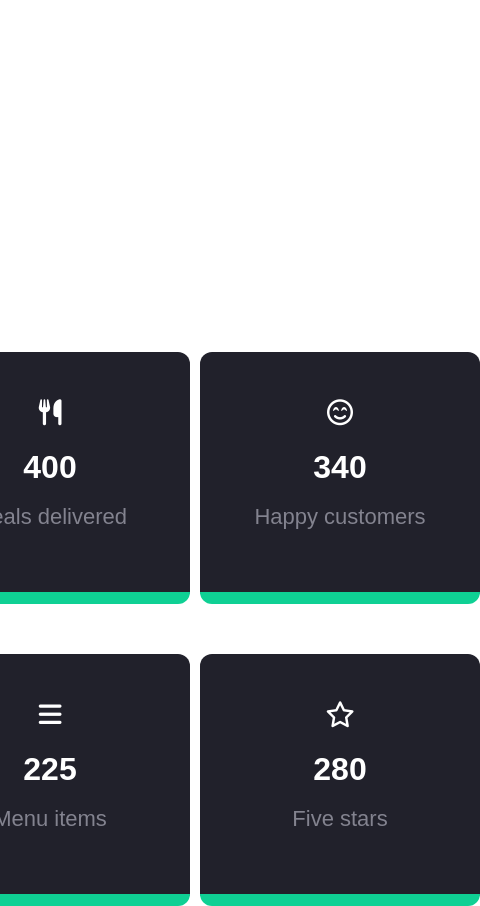
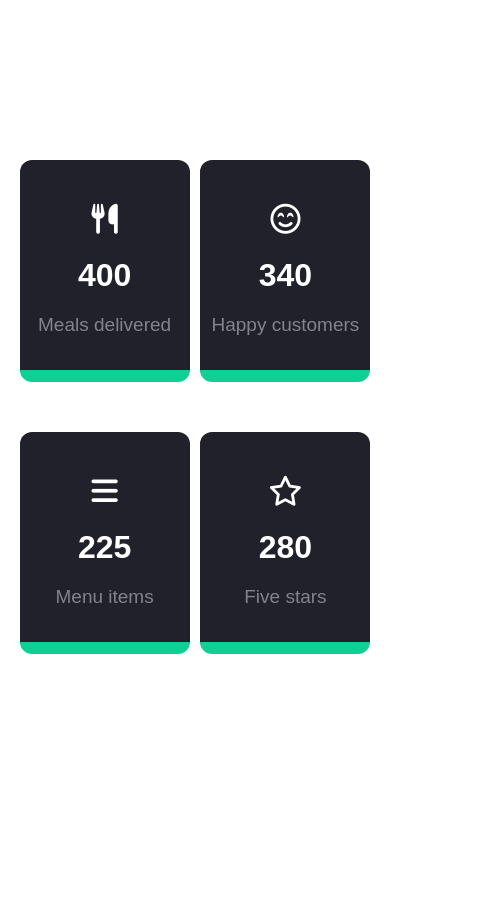
Before and after one commit to favy-codez/Nsonye-Number-Responsive-Project, a plain HTML site: page index.html in a window 390 px wide. Shown: the whole page, 480 px wide, since content can reach past the window. After the commit the page ends 844 px from the top, so only its background shows below. Drawn offline with Linux system fonts and the light colour scheme.

Commit message:
worked on responsiveness

```diff
--- a/style.css
+++ b/style.css
@@ -78,11 +78,62 @@ p{
     .box{
         height: 160px;
         width: 260px;
-        line-height: 50px;
-        padding: 40px 10px;
+        line-height: 60px;
+    }
+    .num{
+        font-size: 3rem;
+    }
+    .icon{
+        font-size: 30px;
+    }
+    p{
+        font-size: 26px;
     }
 }
+@media screen and (max-width: 540px) {
+    .box{
+        height: 130px;
+        width: 170px;
+        line-height: 50px;
+    }
+    .num{
+        font-size: 2rem;
+    }
+    .icon{
+        font-size: 30px;
+    }
+    p{
+        font-size: 19px;
+    }
+    .container{
+        margin: 10rem 0 0 0;
+    }
+}
+
+@media screen and (max-width: 414px) {
+    .box{
+        height: 130px;
+        width: 150px;
+        line-height: 50px;
+    }
+    .container{
+        padding: 0 1.2rem;
+    }
+}
+
+@media screen and (max-width: 375px) {
+    .box{
+        height: 100px;
+        width: 130px;
+        line-height: 39px;
+    }
+    p{
+        font-size: 12px;
+    }
+    .icon{
+        font-size: 20px;
+    }
+}
+
 @media screen and (max-width: 1024px) {}
 @media screen and (max-width: 1024px) {}
-@media screen and (max-width: 1024px) {}
-@media screen and (max-width: 1024px) {}
```
